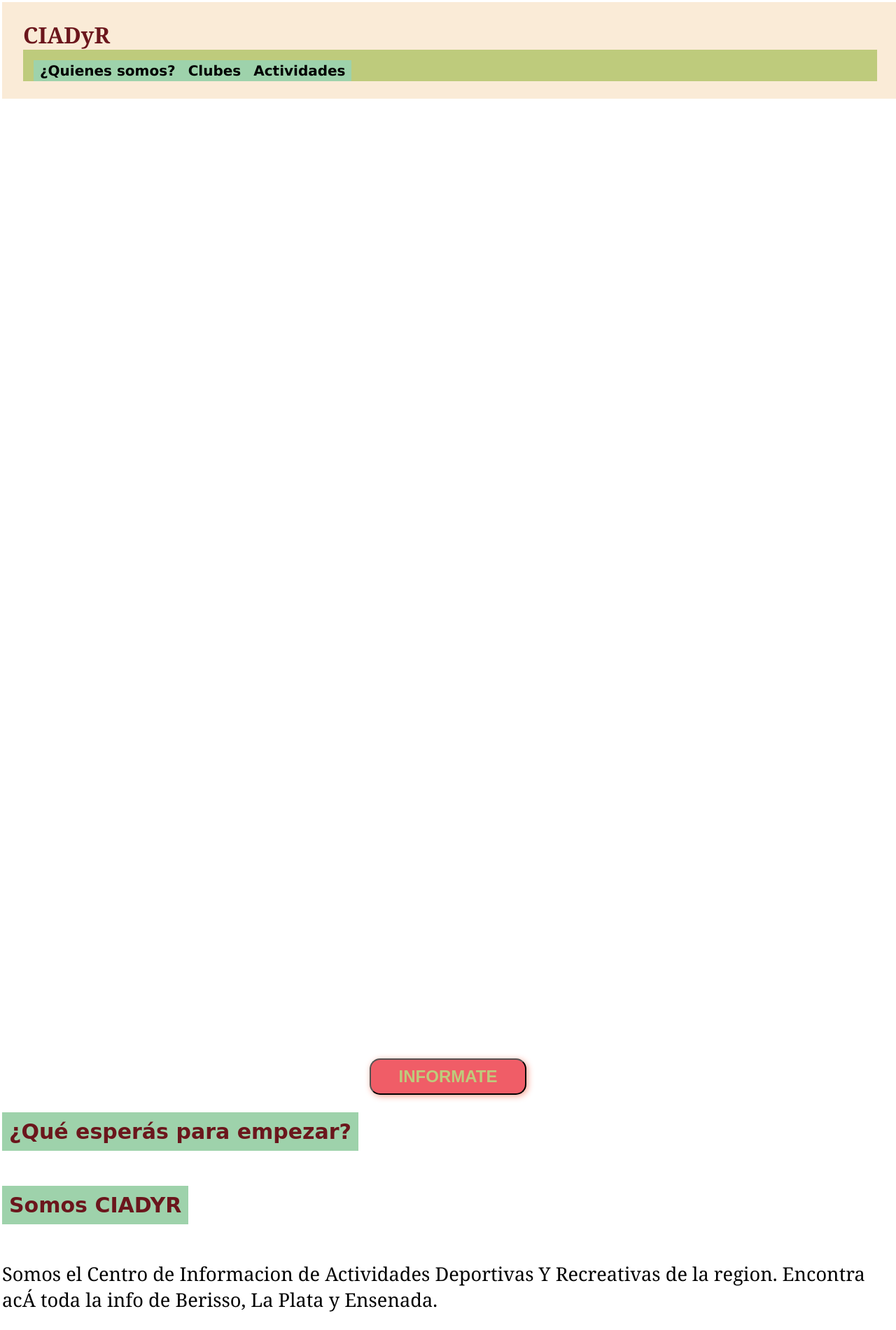
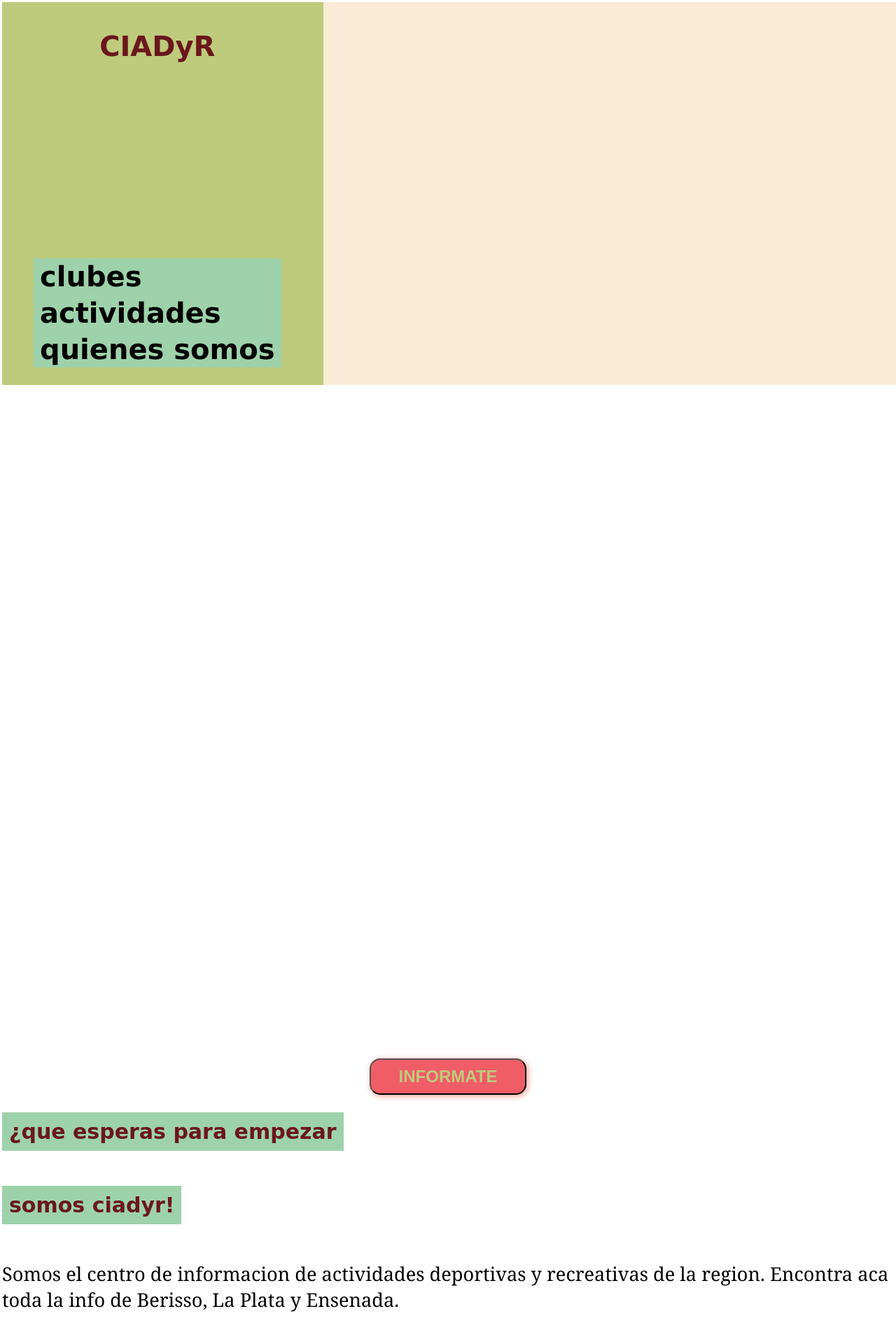
Before and after one commit to Maca94/proyecto, a plain HTML site: page index.html in a window 1280 px wide. Shown: the top 1900 px of the page at 70% size. Drawn offline with Linux system fonts and the light colour scheme.

Commit message:
Update index.html

```diff
--- a/index.html
+++ b/index.html
@@ -9,16 +9,16 @@
 </head>
 <body>
     <header>
-        <div class="logo">CIADyR
+        <div> <div class="container">
+        <nav>
+            <p> <div class="logo">CIADyR</p>
 
-        <nav>
-
-                <a href="">¿Quienes somos?</a>
-                <a href="">Clubes</a>
-                <a href="">Actividades</a>
-
+                <a href="">clubes</a>
+                <a href="">actividades</a>
+                <a href="">quienes somos</a>
          </nav>
 
+         </div>
         </div>
 
         </div>
@@ -30,14 +30,14 @@
 </section>
 <section id="somoscyadir">
 
-    <h2> ¿Qué esperás para <span class="color-acento"> empezar? </span></h2>
+    <h2> ¿que esperas para <span class="color-acento"> empezar</span></h2>
     <div class="container">
     <div class="img-container"></div>
  <div class="texto">
-    <h2>Somos CIADYR</h2>
+    <h2>somos ciadyr!</h2>
     <p>
-        Somos el Centro de Informacion de Actividades Deportivas Y Recreativas de la region.
-        Encontra acÁ toda la info de Berisso, La Plata y Ensenada.
+        Somos el centro de informacion de actividades deportivas y recreativas de la region.
+        Encontra aca toda la info de Berisso, La Plata y Ensenada.
     </p>
     </div>
  </div>
@@ -66,17 +66,16 @@
 <section id="caracteristicas">
     <div class="container">
         <ul>
-            <li><a href="astillero.html">&#128170 ASTILLERO RIO SANTIAGO </a> </li>
+            <li><a href="asti.html">&#128170 ASTILLERO RIO SANTIAGO </a> </li>
             <li><a href="villazula.html">&#128170 VILLA ZULA</a></li>
             <li><a href="vsc.html">&#128170 Villa San Carlos</a></li>
             <li><a href="crisfa.html">&#128170 CRISFA</a></li>
-            <li><a href="vsc.html">&#128170 Villa San Carlos</a></li>
     </ul>
     </div>
 </section>
 <section id="enterateahora">
-    <h2>¿Listos para empezar?</h2>
-    <button>Comenzar a buscar</button>
+    <h2>Listos para empezar?</h2>
+    <button>comenzar a buscar</button>
 </section>
 <footer>
     <div class="container">
```
